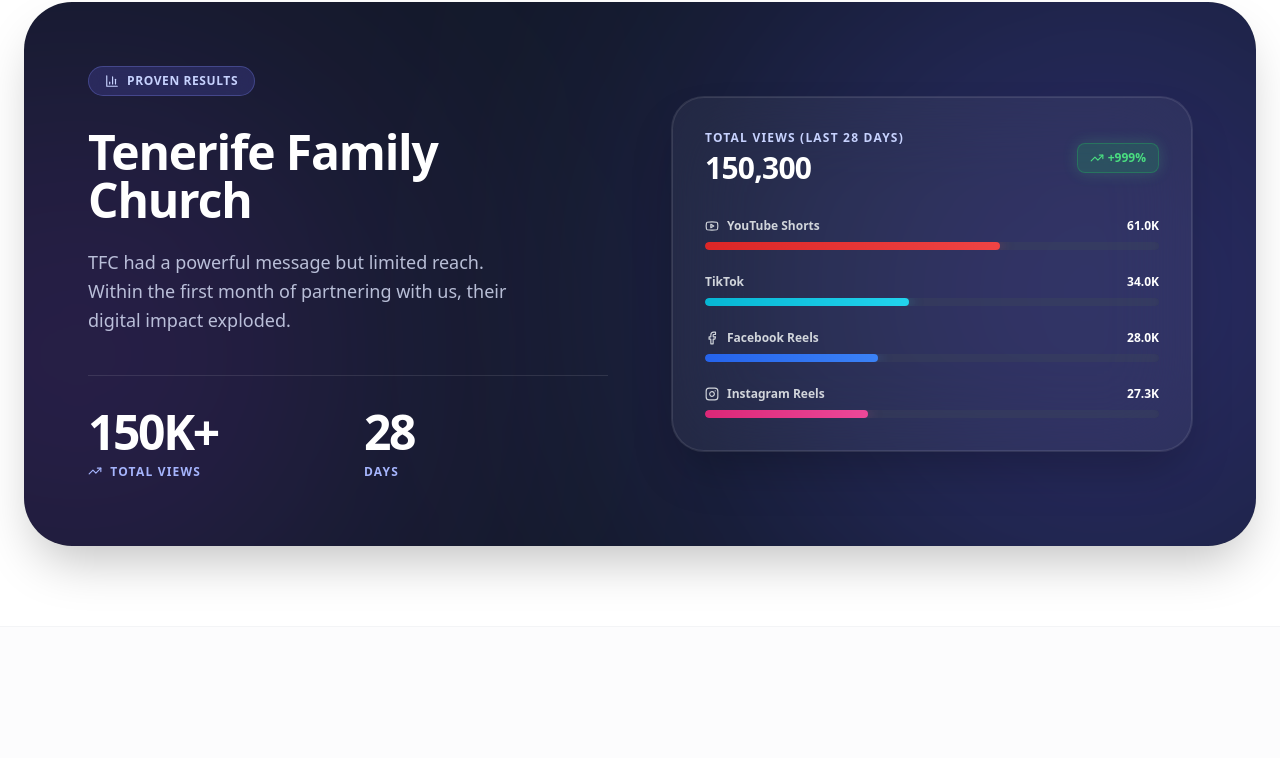
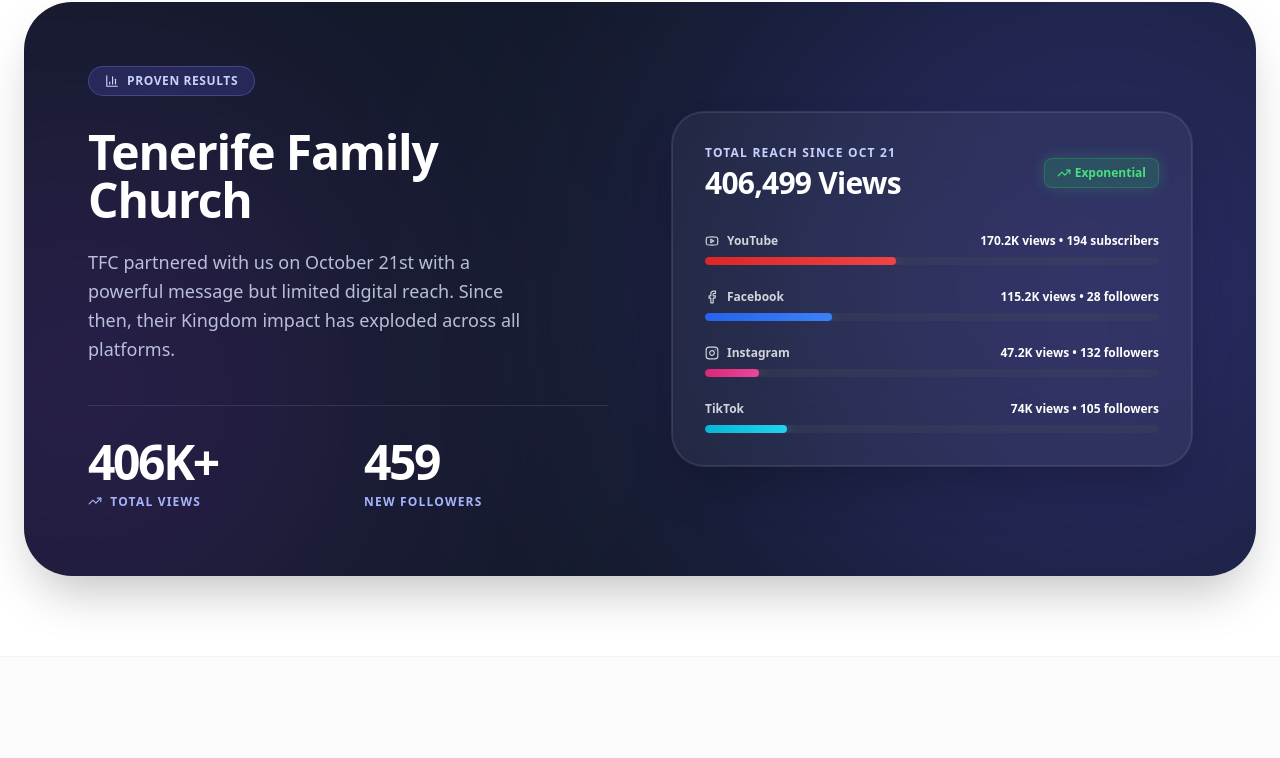
Before and after one commit to robertjanmastenbroek/the-sunday-team, a React (Vite) app: page / in a window 1280 px wide. Shown: the part 1314-2072 px from the top of the page. Built offline with nearby package versions, Linux system fonts and the light colour scheme.

Commit message:
Update: Real TFC case study data + WhatsApp clarity calls

```diff
--- a/src/App.jsx
+++ b/src/App.jsx
@@ -232,12 +232,14 @@
           <a href="#process" className="hover:text-gray-900 transition duration-300">Method</a>
           <a href="#team" className="hover:text-gray-900 transition duration-300">Team</a>
           <a href="#pricing" className="hover:text-gray-900 transition duration-300">Pricing</a>
-          <button
-            onClick={() => window.open('https://calendly.com/', '_blank')}
+          <a
+            href="https://wa.me/31681150445?text=Hi%21%20I'd%20like%20to%20schedule%20a%20clarity%20call%20with%20The%20Sunday%20Team."
+            target="_blank"
+            rel="noopener noreferrer"
             className="px-6 py-2.5 bg-gray-900 text-white text-sm font-bold rounded-full hover:bg-gray-800 transition shadow-lg shadow-gray-900/20 transform hover:-translate-y-0.5"
           >
             Book Clarity Call
-          </button>
+          </a>
         </div>
 
         {/* Mobile Menu Toggle */}
@@ -253,12 +255,14 @@
           <a href="#process" className="text-xl font-bold text-gray-800" onClick={() => setIsOpen(false)}>Method</a>
           <a href="#team" className="text-xl font-bold text-gray-800" onClick={() => setIsOpen(false)}>Team</a>
           <a href="#pricing" className="text-xl font-bold text-gray-800" onClick={() => setIsOpen(false)}>Pricing</a>
-          <button
-            onClick={() => window.open('https://calendly.com/', '_blank')}
-            className="w-full py-4 bg-gray-900 text-white text-lg font-bold rounded-xl shadow-lg active:scale-95 transition"
+          <a
+            href="https://wa.me/31681150445?text=Hi%21%20I'd%20like%20to%20schedule%20a%20clarity%20call%20with%20The%20Sunday%20Team."
+            target="_blank"
+            rel="noopener noreferrer"
+            className="w-full py-4 bg-gray-900 text-white text-lg font-bold rounded-xl shadow-lg active:scale-95 transition text-center block"
           >
             Book Clarity Call
-          </button>
+          </a>
         </div>
       )}
     </nav>
@@ -366,17 +370,17 @@
               </div>
               <h3 className="text-3xl md:text-5xl font-bold mb-6 leading-tight tracking-tight">Tenerife Family Church</h3>
               <p className="text-indigo-100/80 text-lg leading-relaxed mb-10 max-w-md font-light">
-                TFC had a powerful message but limited reach. Within the first month of partnering with us, their digital impact exploded.
+                TFC partnered with us on October 21st with a powerful message but limited digital reach. Since then, their Kingdom impact has exploded across all platforms.
               </p>
 
               <div className="grid grid-cols-2 gap-8 border-t border-white/10 pt-8">
                 <div>
-                   <p className="text-5xl font-extrabold text-white mb-2 tracking-tighter">150K+</p>
+                   <p className="text-5xl font-extrabold text-white mb-2 tracking-tighter">406K+</p>
                    <p className="text-indigo-300 text-xs font-bold uppercase tracking-widest"><TrendingUp size={14} className="inline mr-1 mb-1"/> Total Views</p>
                 </div>
                 <div>
-                   <p className="text-5xl font-extrabold text-white mb-2 tracking-tighter">28</p>
-                   <p className="text-indigo-300 text-xs font-bold uppercase tracking-widest">Days</p>
+                   <p className="text-5xl font-extrabold text-white mb-2 tracking-tighter">459</p>
+                   <p className="text-indigo-300 text-xs font-bold uppercase tracking-widest">New Followers</p>
                 </div>
               </div>
             </div>
@@ -385,24 +389,46 @@
             <div className="bg-white/5 backdrop-blur-2xl rounded-[2rem] p-8 border border-white/10 relative shadow-2xl ring-1 ring-white/10">
                <div className="flex justify-between items-center mb-8">
                   <div>
-                    <p className="text-xs text-indigo-200 uppercase tracking-widest font-bold mb-1">Total Views (Last 28 Days)</p>
-                    <p className="text-3xl font-bold text-white tracking-tight">150,300</p>
+                    <p className="text-xs text-indigo-200 uppercase tracking-widest font-bold mb-1">Total Reach Since Oct 21</p>
+                    <p className="text-3xl font-bold text-white tracking-tight">406,499 Views</p>
                   </div>
                   <div className="bg-green-500/20 text-green-400 px-3 py-1.5 rounded-lg text-xs font-bold flex items-center gap-1 border border-green-500/30 shadow-[0_0_15px_rgba(74,222,128,0.2)]">
-                    <TrendingUp size={14} /> +999%
+                    <TrendingUp size={14} /> Exponential
                   </div>
                </div>
 
-               {/* Platform Breakdown Bars */}
+               {/* Platform Breakdown */}
                <div className="space-y-6">
                   {/* YouTube */}
                   <div>
                     <div className="flex justify-between text-xs mb-2">
-                        <span className="text-gray-300 flex items-center gap-2 font-semibold"><Youtube size={14}/> YouTube Shorts</span>
-                        <span className="font-bold text-white">61.0K</span>
+                        <span className="text-gray-300 flex items-center gap-2 font-semibold"><Youtube size={14}/> YouTube</span>
+                        <span className="font-bold text-white">170.2K views • 194 subscribers</span>
                     </div>
                     <div className="w-full bg-gray-700/30 rounded-full h-2 overflow-hidden backdrop-blur-sm">
-                        <div className="bg-gradient-to-r from-red-600 to-red-500 h-2 rounded-full shadow-[0_0_15px_rgba(239,68,68,0.4)] w-[65%]"></div>
+                        <div className="bg-gradient-to-r from-red-600 to-red-500 h-2 rounded-full shadow-[0_0_15px_rgba(239,68,68,0.4)] w-[42%]"></div>
+                    </div>
+                  </div>
+
+                  {/* Facebook */}
+                  <div>
+                    <div className="flex justify-between text-xs mb-2">
+                        <span className="text-gray-300 flex items-center gap-2 font-semibold"><Facebook size={14}/> Facebook</span>
+                        <span className="font-bold text-white">115.2K views • 28 followers</span>
+                    </div>
+                    <div className="w-full bg-gray-700/30 rounded-full h-2 overflow-hidden backdrop-blur-sm">
+                        <div className="bg-gradient-to-r from-blue-600 to-blue-500 h-2 rounded-full shadow-[0_0_15px_rgba(59,130,246,0.4)] w-[28%]"></div>
+                    </div>
+                  </div>
+
+                   {/* Instagram */}
+                   <div>
+                    <div className="flex justify-between text-xs mb-2">
+                        <span className="text-gray-300 flex items-center gap-2 font-semibold"><Instagram size={14}/> Instagram</span>
+                        <span className="font-bold text-white">47.2K views • 132 followers</span>
+                    </div>
+                    <div className="w-full bg-gray-700/30 rounded-full h-2 overflow-hidden backdrop-blur-sm">
+                        <div className="bg-gradient-to-r from-pink-600 to-pink-500 h-2 rounded-full shadow-[0_0_15px_rgba(236,72,153,0.4)] w-[12%]"></div>
                     </div>
                   </div>
 
@@ -410,32 +436,10 @@
                   <div>
                     <div className="flex justify-between text-xs mb-2">
                         <span className="text-gray-300 flex items-center gap-2 font-semibold">TikTok</span>
-                        <span className="font-bold text-white">34.0K</span>
+                        <span className="font-bold text-white">74K views • 105 followers</span>
                     </div>
                     <div className="w-full bg-gray-700/30 rounded-full h-2 overflow-hidden backdrop-blur-sm">
-                        <div className="bg-gradient-to-r from-cyan-500 to-cyan-400 h-2 rounded-full shadow-[0_0_15px_rgba(34,211,238,0.4)] w-[45%]"></div>
-                    </div>
-                  </div>
-
-                  {/* Facebook */}
-                  <div>
-                    <div className="flex justify-between text-xs mb-2">
-                        <span className="text-gray-300 flex items-center gap-2 font-semibold"><Facebook size={14}/> Facebook Reels</span>
-                        <span className="font-bold text-white">28.0K</span>
-                    </div>
-                    <div className="w-full bg-gray-700/30 rounded-full h-2 overflow-hidden backdrop-blur-sm">
-                        <div className="bg-gradient-to-r from-blue-600 to-blue-500 h-2 rounded-full shadow-[0_0_15px_rgba(59,130,246,0.4)] w-[38%]"></div>
-                    </div>
-                  </div>
-
-                   {/* Instagram */}
-                   <div>
-                    <div className="flex justify-between text-xs mb-2">
-                        <span className="text-gray-300 flex items-center gap-2 font-semibold"><Instagram size={14}/> Instagram Reels</span>
-                        <span className="font-bold text-white">27.3K</span>
-                    </div>
-                    <div className="w-full bg-gray-700/30 rounded-full h-2 overflow-hidden backdrop-blur-sm">
-                        <div className="bg-gradient-to-r from-pink-600 to-pink-500 h-2 rounded-full shadow-[0_0_15px_rgba(236,72,153,0.4)] w-[36%]"></div>
+                        <div className="bg-gradient-to-r from-cyan-500 to-cyan-400 h-2 rounded-full shadow-[0_0_15px_rgba(34,211,238,0.4)] w-[18%]"></div>
                     </div>
                   </div>
                </div>
@@ -960,26 +964,26 @@
 // --- PRICING CALCULATOR ---
 
 const PricingCalculator = () => {
-  const [sermons, setSermons] = useState(1);
+  const [monthlyViews, setMonthlyViews] = useState(30);
 
   const getRecommendation = () => {
-    if (sermons === 1) {
+    if (monthlyViews <= 20) {
       return {
         plan: "The Seed",
         price: "$497",
-        reason: "Perfect for single sermon weekly. 12 short-form videos + theological review."
+        reason: "Perfect for building your foundation. 12 short-form videos + theological review."
       };
-    } else if (sermons <= 3) {
+    } else if (monthlyViews <= 75) {
       return {
         plan: "The Growth",
         price: "$997",
-        reason: "Ideal for 2-3 weekly sermons. Daily posting + 4 full sermon edits + dedicated support."
+        reason: "The '150K Reach' System. Daily videos + 4 full edits + dedicated support."
       };
     } else {
       return {
         plan: "The Harvest",
         price: "$2,497",
-        reason: "Best for high-volume ministries. Everything in Growth + dedicated editor + strategy calls."
+        reason: "Complete partnership. Everything in Growth + dedicated editor + strategy calls."
       };
     }
   };
@@ -991,34 +995,32 @@
       <div className="max-w-2xl mx-auto px-6">
         <div className="text-center mb-12">
           <h3 className="text-3xl font-bold text-gray-900 mb-3 tracking-tight">Find Your Perfect Plan</h3>
-          <p className="text-gray-600 font-light">How many sermons do you preach per week?</p>
+          <p className="text-gray-600 font-light">What's your monthly reach goal?</p>
         </div>
 
         <div className="bg-gradient-to-br from-indigo-50 to-purple-50 rounded-3xl p-8 border border-indigo-100">
           <div className="mb-8">
             <input
               type="range"
-              min="1"
-              max="7"
-              value={sermons}
-              onChange={(e) => setSermons(parseInt(e.target.value))}
+              min="5"
+              max="150"
+              value={monthlyViews}
+              onChange={(e) => setMonthlyViews(parseInt(e.target.value))}
               className="w-full h-3 bg-indigo-200 rounded-full appearance-none cursor-pointer accent-indigo-600"
             />
             <div className="flex justify-between text-xs text-gray-600 font-semibold mt-3 px-2">
-              <span>1</span>
-              <span>2</span>
-              <span>3</span>
-              <span>4</span>
-              <span>5</span>
-              <span>6</span>
-              <span>7+</span>
+              <span>5K</span>
+              <span>30K</span>
+              <span>60K</span>
+              <span>90K</span>
+              <span>150K+</span>
             </div>
           </div>
 
           <div className="text-center mb-2">
-            <p className="text-sm text-gray-600 font-semibold">You're preaching</p>
-            <p className="text-5xl font-extrabold text-gray-900 mt-1">{sermons}</p>
-            <p className="text-sm text-gray-600 font-semibold">sermon{sermons !== 1 ? 's' : ''} per week</p>
+            <p className="text-sm text-gray-600 font-semibold">Your monthly reach goal</p>
+            <p className="text-5xl font-extrabold text-gray-900 mt-1">{monthlyViews}K</p>
+            <p className="text-sm text-gray-600 font-semibold">views per month</p>
           </div>
 
           <div className="mt-8 bg-white rounded-2xl p-6 shadow-sm border border-gray-100">
@@ -1048,21 +1050,27 @@
       excerpt: "Stop preaching to empty chairs. Learn the framework that's helped 150K+ people discover your message in 30 days.",
       author: "Robert-Jan Mastenbroek",
       readTime: "7 min",
-      category: "Strategy"
+      category: "Strategy",
+      image: "https://images.unsplash.com/photo-1516738901601-6e0ee0b8ec66?ixlib=rb-4.0.3&auto=format&fit=crop&w=600&q=80",
+      link: "#"
     },
     {
       title: "Why Your Church's YouTube Channel is Failing (And How to Fix It)",
       excerpt: "Most pastoral YouTube channels get 50 views per video. Here's the algorithm-approved system we use with every client.",
       author: "Roderick Mastenbroek",
       readTime: "8 min",
-      category: "Growth"
+      category: "Growth",
+      image: "https://images.unsplash.com/photo-1611339555312-e607c90352fd?ixlib=rb-4.0.3&auto=format&fit=crop&w=600&q=80",
+      link: "#"
     },
     {
       title: "TikTok for Pastors: Reaching Gen Z Without Being Cringe",
       excerpt: "Your next generation congregation is on TikTok. Here's how to preach the Gospel authentically on short-form video.",
       author: "Robert-Jan Mastenbroek",
       readTime: "6 min",
-      category: "Strategy"
+      category: "Strategy",
+      image: "https://images.unsplash.com/photo-1611262588024-d12430b98920?ixlib=rb-4.0.3&auto=format&fit=crop&w=600&q=80",
+      link: "#"
     }
   ];
 
@@ -1076,12 +1084,19 @@
 
         <div className="grid md:grid-cols-3 gap-8">
           {posts.map((post, i) => (
-            <article
+            <a
               key={i}
+              href={post.link}
               className="bg-white rounded-2xl shadow-sm border border-gray-100 hover:shadow-xl hover:-translate-y-2 transition-all duration-300 overflow-hidden flex flex-col group cursor-pointer"
             >
-              <div className="h-48 bg-gradient-to-br from-indigo-100 to-purple-100 flex items-center justify-center">
-                <div className="text-6xl">📱</div>
+              {/* Image Container */}
+              <div className="h-48 bg-gray-200 overflow-hidden relative">
+                <img
+                  src={post.image}
+                  alt={post.title}
+                  className="w-full h-full object-cover group-hover:scale-105 transition-transform duration-500"
+                />
+                <div className="absolute inset-0 bg-gradient-to-t from-gray-900/20 to-transparent"></div>
               </div>
 
               <div className="p-6 flex flex-col flex-1">
@@ -1098,7 +1113,7 @@
                   <ArrowRight size={16} className="text-indigo-600 group-hover:translate-x-1 transition-transform" />
                 </div>
               </div>
-            </article>
+            </a>
           ))}
         </div>
       </div>
```
